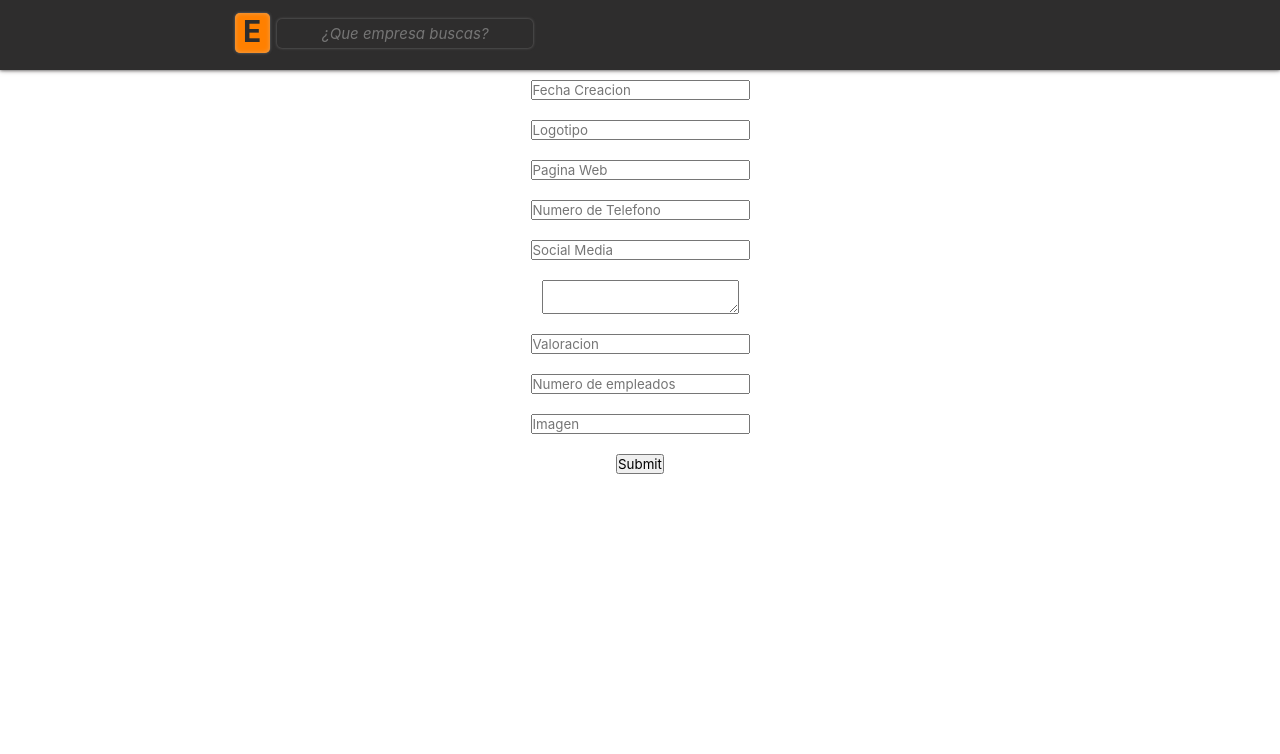
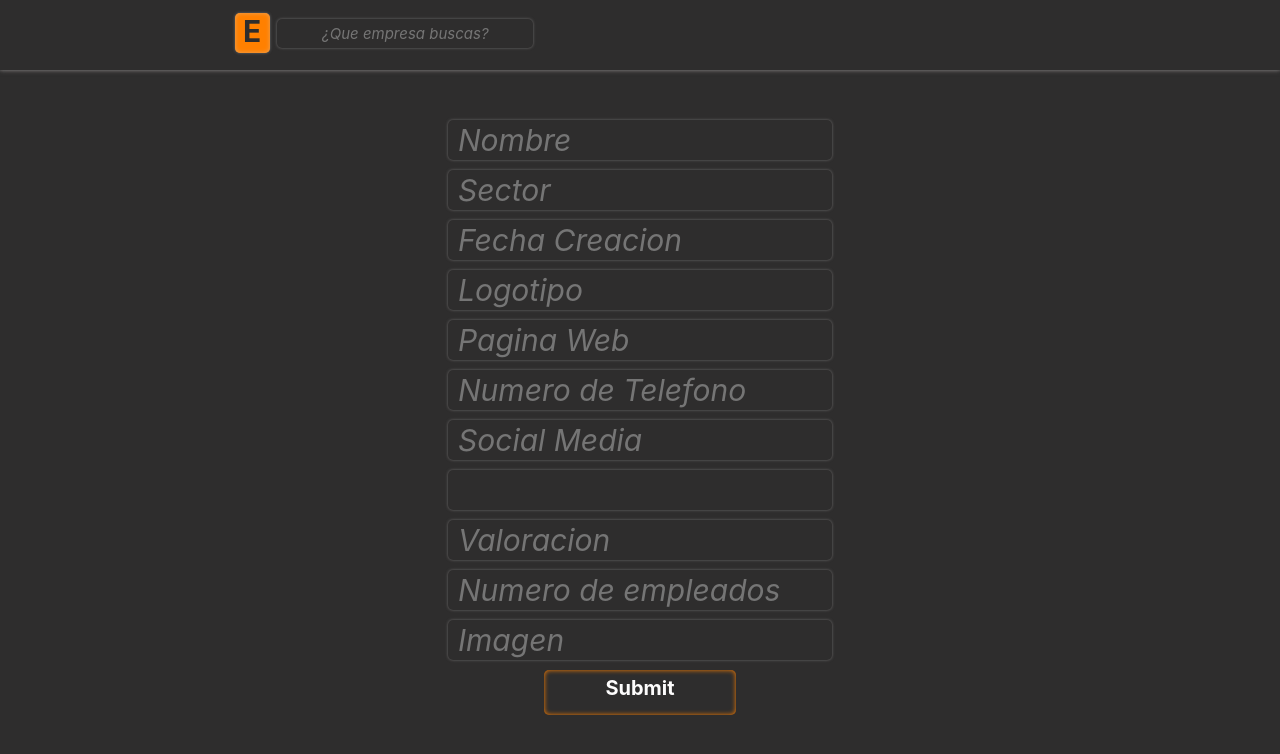
Before and after one commit to miguelCidPaz/enterprise-front, a React (Create React App) app: page /FormEnterprise/1 in a window 1280 px wide. Shown: the top 754 px of the page. Built offline with nearby package versions, Linux system fonts and the light colour scheme.

Commit message:
maquetado form de compra de empresa

```diff
--- a/src/components/FormEnterprise/FormEnterprise.jsx
+++ b/src/components/FormEnterprise/FormEnterprise.jsx
@@ -1,4 +1,4 @@
-
+import './styles.scss';
 import React, { useContext } from 'react';
 import { useForm } from 'react-hook-form';
 //import { UserContext } from "../Login";
@@ -13,53 +13,60 @@ import { useForm } from 'react-hook-form';
     const { register, handleSubmit, formState: { errors } } = useForm();
     //let dataInsert = {iduser: user }
     const onSubmit = async (data) => {
-        console.log(data)};
+        console.log(data)
+    };
 
     //post companies/create
 
     return (
-        <form className='form--login' onSubmit={handleSubmit(onSubmit)} >
+        <div className='form--main'>
+            <form className='form--login form--tobottom' onSubmit={handleSubmit(onSubmit)} >
                 {/* Nombre */}
-            <input type="text" placeholder="Nombre" {
+                <input className='form--input' type="text" placeholder="Nombre" {
                     ...register("Nombre",
-                {required: {value: true, message:'Campo requerido'},
-                maxLength: {value: 80, message:'Tamaño maximo 80'}})} />
+                        {
+                            required: { value: true, message: 'Campo requerido' },
+                            maxLength: { value: 80, message: 'Tamaño maximo 80' }
+                        })} />
                 {errors.Nombre && <p className='message--errors'>{errors.Nombre.message}</p>}
                 {/* Sector */}
-            <input type="text" placeholder="Sector" {
-                ...register("Sector", {required: false,
-                maxLength: {value: 100, message:'Tamaño maximo 100'}})} />
+                <input className='form--input' type="text" placeholder="Sector" {
+                    ...register("Sector", {
+                        required: false,
+                        maxLength: { value: 100, message: 'Tamaño maximo 100' }
+                    })} />
                 {errors.Nombre && <p className='message--errors'>{errors.Nombre.message}</p>}
                 {/* Fecha creacion */}
                 {/* Es posible q la fecha solo incluya mes/año o solo año o q me toquen las pelotas con otros formatos? */}
-            <input type="datetime" placeholder="Fecha Creacion" {
-                ...register("Fecha Creacion", {required: false})} />
+                <input className='form--input' type="datetime" placeholder="Fecha Creacion" {
+                    ...register("Fecha Creacion", { required: false })} />
                 {/* Logotipo */}
-            <input type="url" placeholder="Logotipo" {
-                ...register("Logotipo", {required: false})} />
+                <input className='form--input' type="url" placeholder="Logotipo" {
+                    ...register("Logotipo", { required: false })} />
                 {/* Pagina Web */}
-            <input type="url" placeholder="Pagina Web" {
-                ...register("Pagina Web", {required: false})} />
+                <input className='form--input' type="url" placeholder="Pagina Web" {
+                    ...register("Pagina Web", { required: false })} />
                 {/* Numero de Telefono */}
-            <input type="number" placeholder="Numero de Telefono" {
-                ...register("Numero de Telefono", {required: false})} />
+                <input className='form--input' type="number" placeholder="Numero de Telefono" {
+                    ...register("Numero de Telefono", { required: false })} />
                 {/* Social Media */}
-            <input type="text" placeholder="Social Media" {
-                ...register("Social Media", {required: false})} />
+                <input className='form--input' type="text" placeholder="Social Media" {
+                    ...register("Social Media", { required: false })} />
                 {/* Descripcion */}
-            <textarea {
-                ...register("Descripcion", {required: false})} />
+                <textarea className='form--input' {
+                    ...register("Descripcion", { required: false })} />
                 {/* Valoracion */}
-            <input type="number" placeholder="Valoracion" {
-                ...register("Valoracion", {required: false})} />
+                <input className='form--input' type="number" placeholder="Valoracion" {
+                    ...register("Valoracion", { required: false })} />
                 {/* Numero de empleados */}
-            <input type="number" placeholder="Numero de empleados" {
-                ...register("Numero de empleados", {required: false})} />
+                <input className='form--input' type="number" placeholder="Numero de empleados" {
+                    ...register("Numero de empleados", { required: false })} />
                 {/* imagen */}
-            <input type="url" placeholder="Imagen" {
-                ...register("Imagen", {required: false})} />
+                <input className='form--input' type="url" placeholder="Imagen" {
+                    ...register("Imagen", { required: false })} />
 
-            <input type="submit" />
+                <input className='login--button' type="submit" />
             </form>
+        </div>
     );
 }
--- /dev/null
+++ b/src/components/FormEnterprise/styles.scss
@@ -0,0 +1,26 @@
+.form--tobottom {
+    position: absolute;
+    padding-top: 10px;
+    top: 110px;
+    gap: 10px;
+    overflow: hidden;
+
+    @media (max-width: 815px) {
+        top: 200px;
+        input {
+            width: 90%;
+        }
+        textarea {
+            width: 90%;
+        }
+    }
+}
+
+textarea {
+    resize: none;
+}
+
+.form--main {
+    background-color: var(--background-color);
+    height: 100vh;
+}
```
Also changed, not shown: src/components/PurchaseForm/PurchaseForm.jsx (+9 -5 lines), src/components/PurchaseForm/styles.scss (added). Lines whose indentation alone changed are shown as unchanged.
